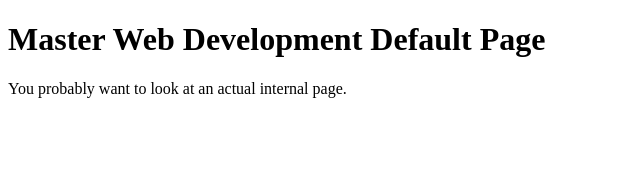
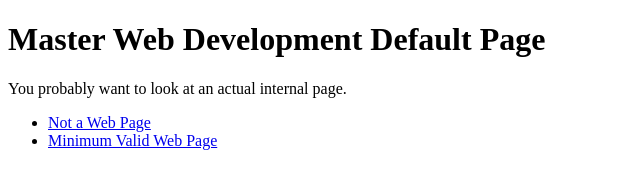
Before and after one commit to vegantriathlete/masterwebdevelopment, a plain HTML site: page index.html in a window 1280 px wide. Shown: the whole page, without its empty margins (0-640 px from the left). Drawn offline with Linux system fonts and the light colour scheme.

Commit message:
Add links for example pages

```diff
--- a/index.html
+++ b/index.html
@@ -6,5 +6,9 @@
   <body>
     <h1>Master Web Development Default Page</h1>
     <p>You probably want to look at an actual internal page.</p>
+    <ul>
+      <li><a href="/notawebpage">Not a Web Page</a></li>
+      <li><a href="/minimalwebpage">Minimum Valid Web Page</a></li>
+    </ul>
   </body>
 </html>
```
